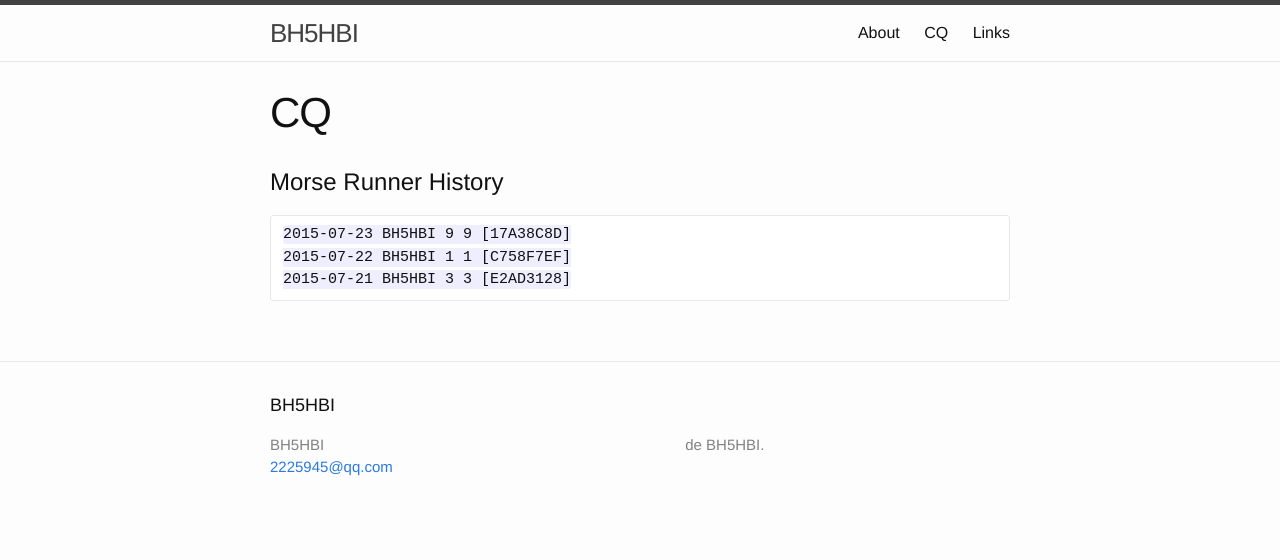
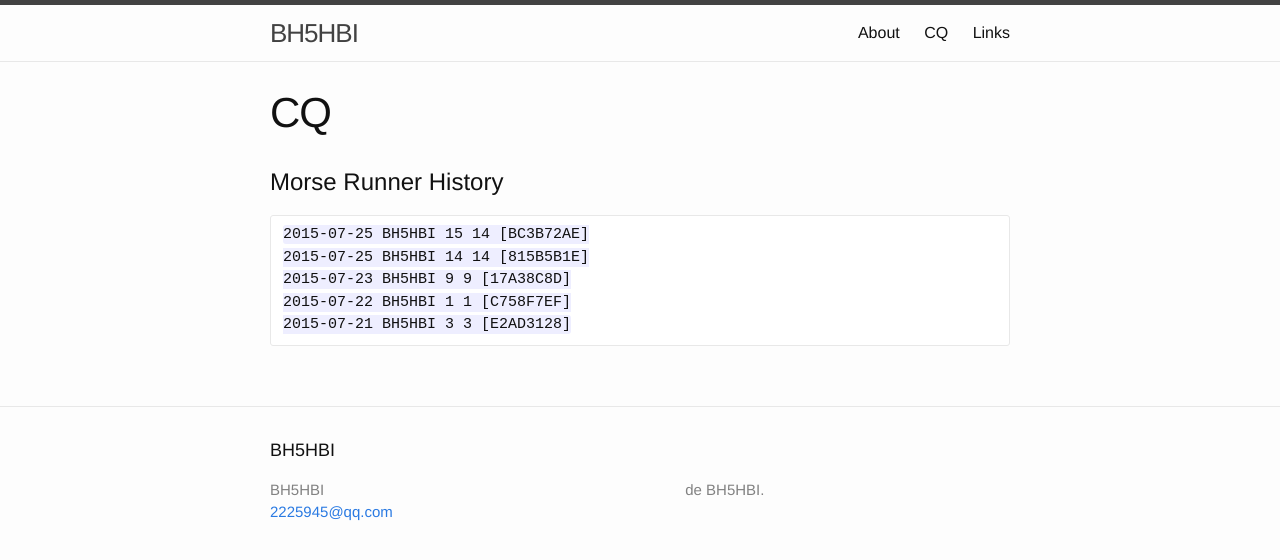
Before and after one commit to BH5HBI/bh5hbi.github.com, a Jekyll site: the page built from cq.md, in a window 1280 px wide. Shown: the top 560 px of the page. Built offline with Jekyll 4.4.1, drawn with Linux system fonts in a browser that asks for light colours.

Commit message:
some changes

```diff
--- a/cq.md
+++ b/cq.md
@@ -6,6 +6,8 @@ permalink: /CQ/
 
 #Morse Runner History
 
+	2015-07-25 BH5HBI 15 14 [BC3B72AE]
+	2015-07-25 BH5HBI 14 14 [815B5B1E]
 	2015-07-23 BH5HBI 9 9 [17A38C8D]
 	2015-07-22 BH5HBI 1 1 [C758F7EF]
 	2015-07-21 BH5HBI 3 3 [E2AD3128]
```
